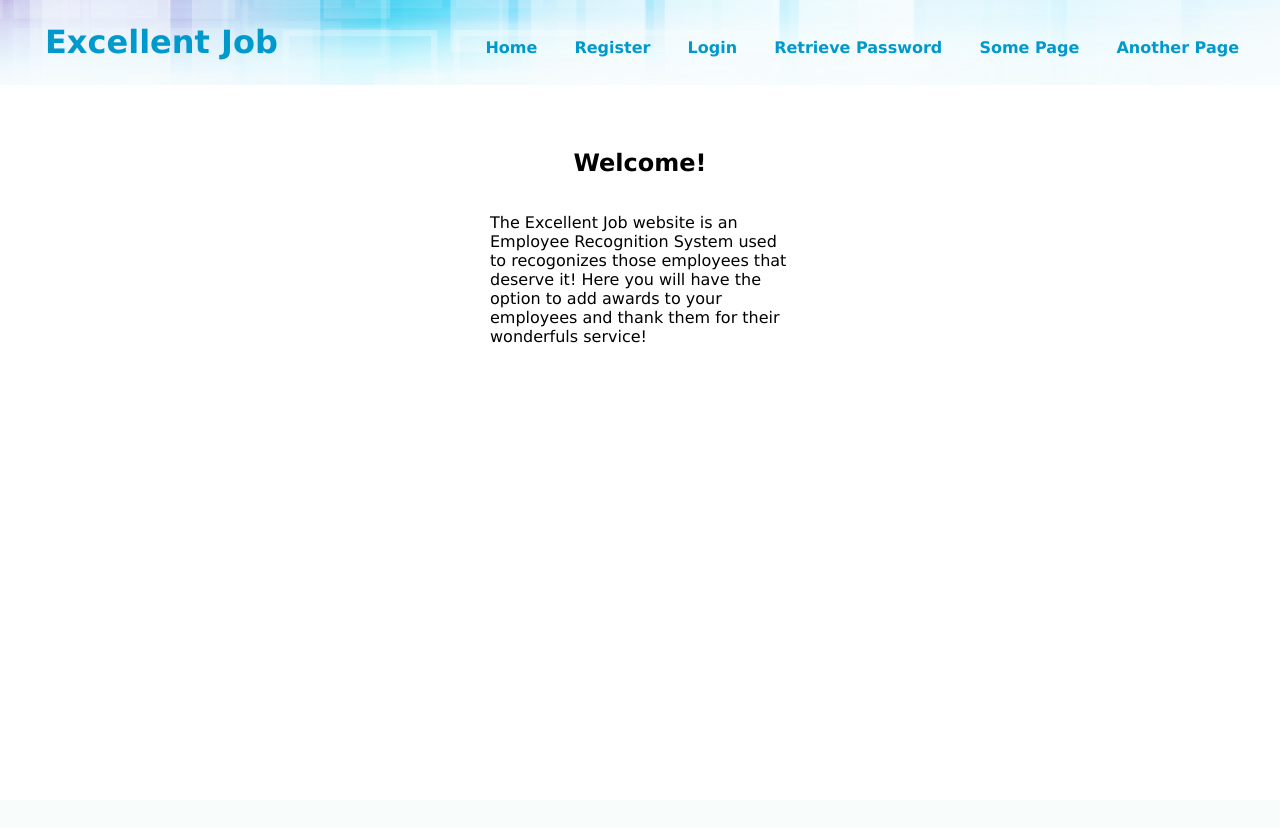
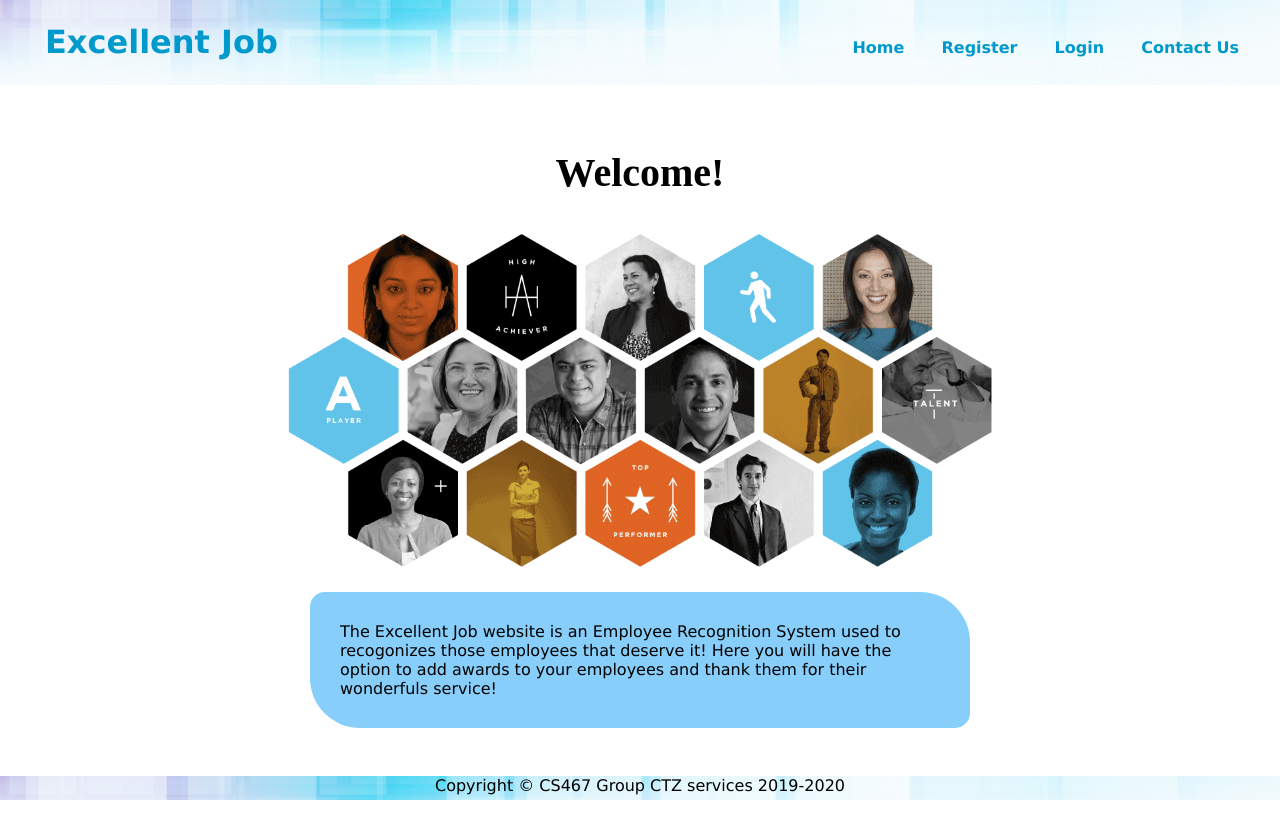
Before and after one commit to jdgamble555/cs-467-cst-osu, a PHP site: page / in a window 1280 px wide. Before the commit the page ends 343 px from the top, so only its background shows below. Run offline with PHP 8.4, Linux system fonts and the light colour scheme; some libraries are stand-ins or nearby versions.

Commit message:
Updated css and enhanced home page.

```diff
--- a/includes/layout.css
+++ b/includes/layout.css
@@ -53,8 +53,10 @@ a {
 }
 
 h2 {
-  margin-top: 5%;
-  text-align: center;
+    margin: 5% 0 3% 0;
+    text-align: center;
+    font-family:  "Times New Roman", Times, serif;
+    font-size: 40px;
 }
 
 h3 {
@@ -63,13 +65,42 @@ h3 {
 }
 
 .center {
-  display: block;
-  margin-left: auto;
-  margin-right: auto;
-  width: 50%;
-  text-align: center;
+   display: block;
+   margin-left: auto;
+   margin-right: auto;
+   margin-bottom: 25px;
+   width: 55%;
+   text-align: center;
 }
 
+#welcomeMessage {
+    margin: 0 auto;
+    max-width: 600px;
+    padding: 30px;
+    background-color: #87CEFA;
+    border-radius: 15px 50px;
+    margin-bottom: 100px;
+}
+
+.footer {
+    height: 24px;
+    width: 100%;
+    text-align: center;
+    background-image: url(../img/header2.jpg);
+    background-repeat: repeat;
+    background-attachment: scroll;
+    background-position: 10% 0%;
+    position: fixed;
+    bottom: 0pt;
+}
+
+.footer_contents {
+
+    height:24px; // Replace with the height your footer should be
+    width: 1000px; // Visible width of footer
+    margin:auto;
+
+}
 /*p {
   font: 11px/20px verdana, arial, helvetica, sans-serif;
 }*/
--- a/includes/templates/footer.php
+++ b/includes/templates/footer.php
@@ -1,14 +1,8 @@
 <!-- Menu -->
-<div id="footer">
-
+<div class="footer">
+	<div class="footer_contents">Copyright © CS467 Group CTZ services 2019-2020</div>
 </div>
 
-
-</div>
-
-</body>
-
-</html>
 <?php // Flush the buffered output.
 ob_end_flush();
 ?>
--- a/includes/templates/header.php
+++ b/includes/templates/header.php
@@ -50,12 +50,12 @@ if (!isset($page_title)) {
 					} else { //  Not logged in.
 						echo '<li><a href="register.php" title="Register for the Site"  id="menu">Register</a></li>
 				<li><a href="login.php" title="Login" id="menu">Login</a></li>
-				<li><a href="forgot.php" title="Password Retrieval" id="menu">Retrieve Password</a></li>
 				';
+				// <li><a href="forgot.php" title="Password Retrieval" id="menu">Retrieve Password</a></li>
 					}
 					?>
-					<li><a href="#" id="menu">Some Page</a></li>
-					<li><a href="#" id="menu">Another Page</a></li>
+					<li><a href="#" id="menu">Contact Us</a></li>
+					<!-- <li><a href="#" id="menu">Another Page</a></li> -->
 				</ul>
 			</nav>
 </header>
--- a/includes/templates/login.php
+++ b/includes/templates/login.php
@@ -13,7 +13,7 @@
         <input type="submit" class="buttons" name="submit" value="Sign in">
 
         <!--     User Forgot Password     -->
-        <p class="psw"><a href="forgot_password.php">Forgot password?</a></p>
+        <p class="psw"><a href="forgot.php">Forgot password?</a></p>
 
         <!--     New User Sign Up     -->
         <p class="signup">Not enrolled?<a href="register.php"> Sign up now.</a></p>
--- a/includes/templates/main_page.php
+++ b/includes/templates/main_page.php
@@ -1,3 +1,4 @@
-<div class="container">
+<img src="../../img/employeeGif.gif" class="center">
+<div id="welcomeMessage">
     The Excellent Job website is an Employee Recognition System used to recogonizes those employees that deserve it! Here you will have the option to add awards to your employees and thank them for their wonderfuls service!
 </div>
```
Also changed, not shown: img/employeeGif.gif (added).
